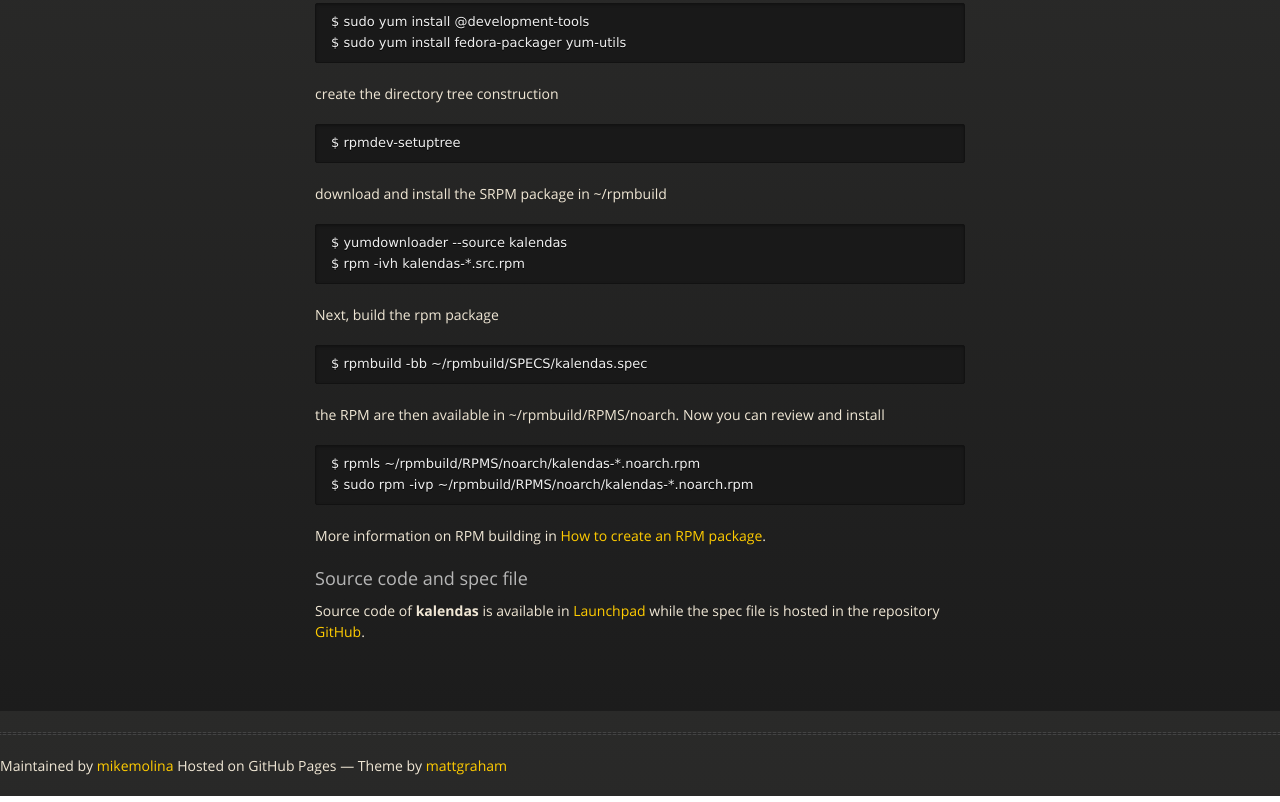
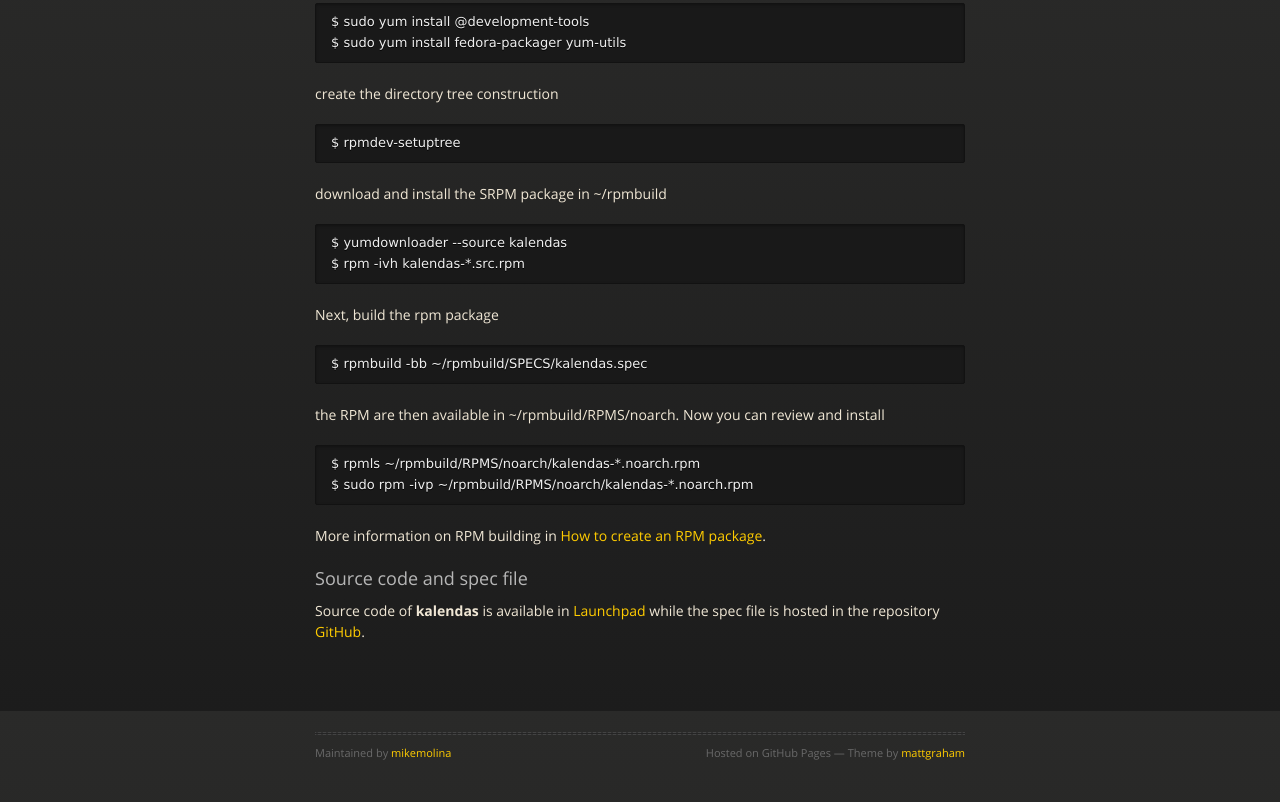
Before and after one commit to mikemolina/kalendas-rpm, a plain HTML site: page index.html in a window 1280 px wide. Shown: the part 889-1691 px from the top of the page. Drawn offline with nearby package versions, Linux system fonts and the light colour scheme.

Commit message:
Adicionado footer

```diff
--- a/stylesheets/styles.css
+++ b/stylesheets/styles.css
@@ -780,6 +780,28 @@ dt {
   font-size: 11px;
 }
 
+#footer {
+  margin-top: -50px;  /* altura en px del footer con valor negativo */
+  margin: 0 auto;     /* Contenido queda centrado y limitado */
+  max-width: 650px;   /* ancho del footer */
+  height: 50px;       /* Altura del footer en px*/
+  position: relative;
+  text-align: center;
+}
+#footer .credits {
+  font-size: 11px;
+  font-family: 'OpenSansRegular', "Helvetica Neue", Helvetica, Arial, sans-serif;
+  font-weight: normal;
+  color: #696969;
+  margin-top: -10px;
+}
+#footer .credits.left {
+  float: left;
+}
+#footer .credits.right {
+  float: right;
+}
+
 section {
   max-width: 650px;
   padding: 30px 0px 50px 0px;
```
